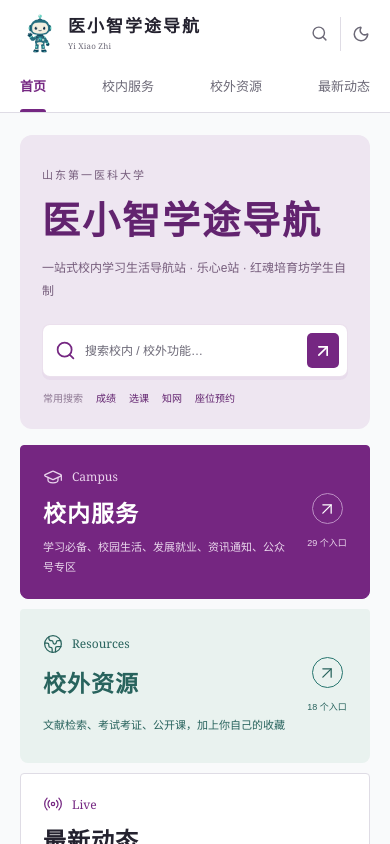
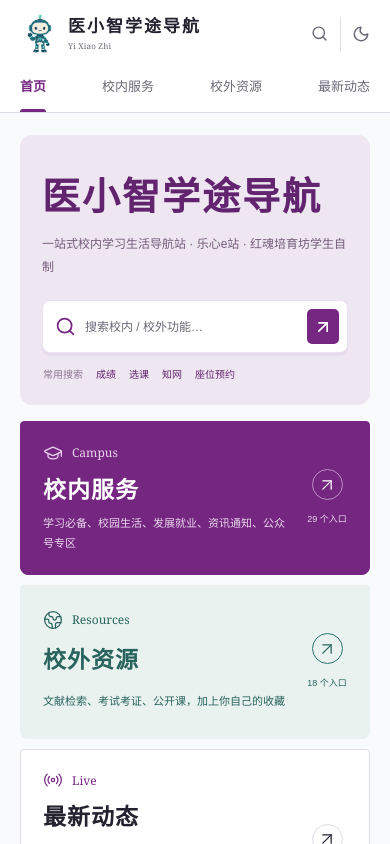
Before and after one commit to Tyh-257349/sdfmu-nav, a React (Vite) app: page / in a window 390 px wide. Shown: the top 844 px of the page. Built offline with nearby package versions, Linux system fonts and the light colour scheme.

Commit message:
rebrand: 首页删除山东第一医科大学字样

```diff
--- a/src/index.css
+++ b/src/index.css
@@ -63,7 +63,6 @@ kbd { font-family: var(--sans); font-size: 10px; line-height: 1; white-space: no
 .site-main { width: 100%; max-width: 1280px; margin: 0 auto; padding: 36px 40px 60px; flex: 1; }
 .welcome { background: var(--hero); border-radius: 16px 16px 4px 4px; padding: 40px 44px 32px; display: grid; grid-template-columns: minmax(0, 1fr) 270px; gap: 48px; align-items: center; overflow: hidden; }
 .welcome-copy { position: relative; z-index: 1; }
-.welcome-university { font-size: 12px; color: var(--hero-muted); letter-spacing: 2px; }
 .welcome h1 { font: 700 54px/1.35 var(--serif); letter-spacing: 4px; color: var(--hero-ink); margin: 12px 0 12px; display: flex; align-items: baseline; }
 .welcome-copy > p { max-width: 500px; font-size: 13px; line-height: 1.9; color: var(--hero-muted); }
 .hero-search-area { margin-top: 26px; max-width: 590px; }
@@ -227,7 +226,6 @@ kbd { font-family: var(--sans); font-size: 10px; line-height: 1; white-space: no
   .theme-switch { width: 30px; }
   .site-main { padding: 22px 20px 36px; }
   .welcome { padding: 27px 22px 23px; border-radius: 12px; }
-  .welcome-university { font-size: 11px; }
   .welcome h1 { font-size: 38px; letter-spacing: 2px; margin: 10px 0; }
   .welcome-copy > p { font-size: 12px; line-height: 1.9; }
   .hero-search-area { margin-top: 22px; }
--- a/src/pages/Home.tsx
+++ b/src/pages/Home.tsx
@@ -21,7 +21,6 @@ export default function Home({ onOpenSearch }: { onOpenSearch: (query?: string)
   const campusLinks = campusGroups.flatMap((group) => group.links)
   return <div className="home-page">
     <section className="welcome" aria-labelledby="home-title"><div className="welcome-copy">
-      <span className="welcome-university">山东第一医科大学</span>
       <h1 id="home-title">医小智学途导航</h1>
       <p>一站式校内学习生活导航站 · 乐心e站 · 红魂培育坊学生自制</p>
       <div className="hero-search-area"><button className="hero-search" onClick={() => onOpenSearch()}><Search size={21} /><span>搜索校内 / 校外功能…</span><kbd>Ctrl K</kbd><span className="search-submit" aria-hidden="true"><ArrowUpRight size={20} /></span></button><div className="search-suggestions"><span>常用搜索</span>{['成绩', '选课', '知网', '座位预约'].map((query) => <button key={query} onClick={() => onOpenSearch(query)}>{query}</button>)}</div></div>
```
